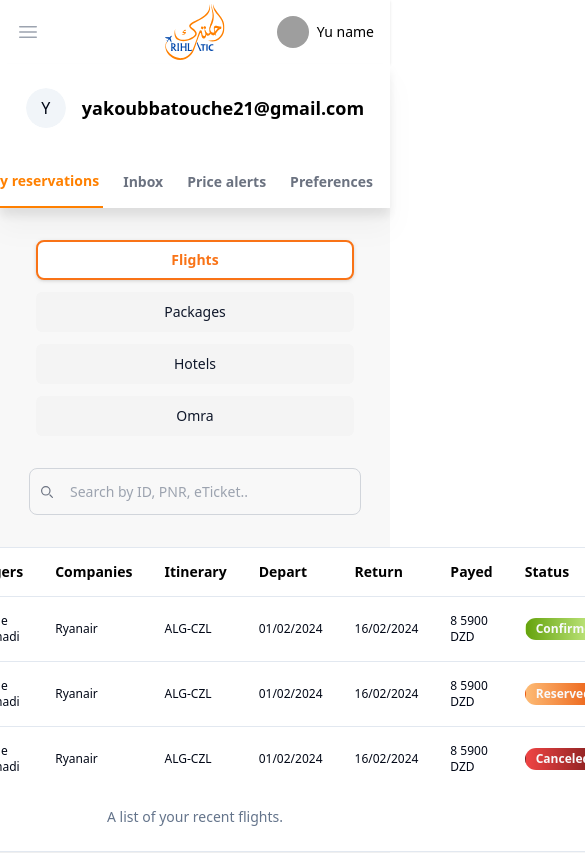
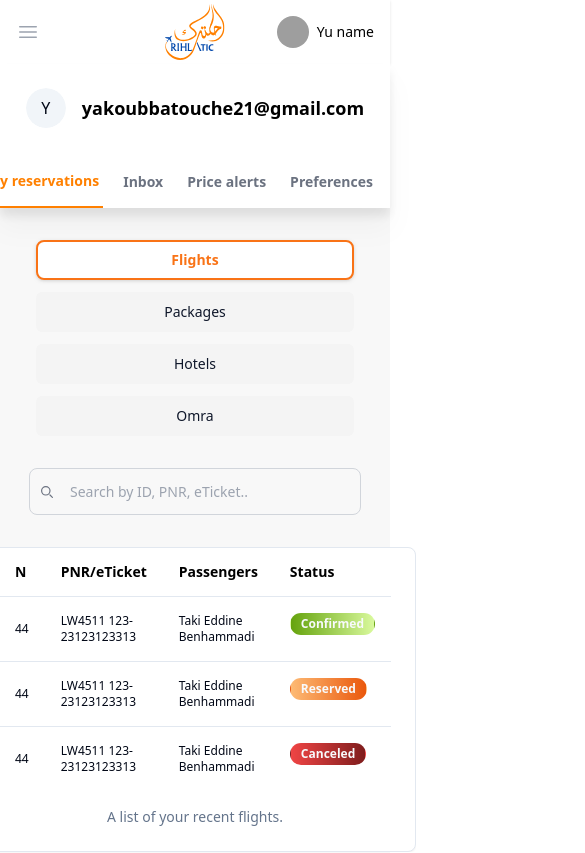
Before and after one commit to karimyekhlef1/-rihlatic, a Next.js app: page /en in a window 390 px wide. Shown: the top 853 px of the page, 585 px wide, since content can reach past the window. Built offline with nearby package versions, Linux system fonts and the light colour scheme; grey boxes are pictures that could not be loaded.

Commit message:
Fixed mobile resposivness

```diff
--- a/components/Main/flights-table.tsx
+++ b/components/Main/flights-table.tsx
@@ -13,13 +13,10 @@ import { Badge } from '@/components/ui/badge';
 
 export default function FlightsTable() {
   return (
-    // Table is full with static data
-    // It can be changed to dynamic data using map function
-    //  It's easy to be changed, will work on it later
-    <div>
+    <div className="overflow-x-auto">
       <Card>
         <CardContent>
-          <Table>
+          <Table className="min-w-full">
             <TableCaption>A list of your recent flights.</TableCaption>
             <TableHeader>
               <TableRow>
@@ -28,17 +25,23 @@ export default function FlightsTable() {
                   PNR/eTicket
                 </TableHead>
                 <TableHead className="text-black font-bold">
-                  Passangers
+                  Passengers
                 </TableHead>
-                <TableHead className="text-black font-bold">
+                <TableHead className="text-black font-bold hidden md:table-cell">
                   Companies
                 </TableHead>
-                <TableHead className="text-black font-bold">
+                <TableHead className="text-black font-bold hidden md:table-cell">
                   Itinerary
                 </TableHead>
-                <TableHead className="text-black font-bold">Depart</TableHead>
-                <TableHead className="text-black font-bold">Return</TableHead>
-                <TableHead className="text-black font-bold">Payed</TableHead>
+                <TableHead className="text-black font-bold hidden sm:table-cell">
+                  Depart
+                </TableHead>
+                <TableHead className="text-black font-bold hidden sm:table-cell">
+                  Return
+                </TableHead>
+                <TableHead className="text-black font-bold hidden md:table-cell">
+                  Payed
+                </TableHead>
                 <TableHead className="text-black font-bold">Status</TableHead>
               </TableRow>
             </TableHeader>
@@ -51,18 +54,22 @@ export default function FlightsTable() {
                 <TableCell className="font-medium text-wrap text-xs">
                   Taki Eddine Benhammadi
                 </TableCell>
-                <TableCell className="font-medium text-xs">Ryanair</TableCell>
-                <TableCell className="font-medium text-xs">ALG-CZL</TableCell>
-                <TableCell className="font-medium text-xs">
+                <TableCell className="font-medium text-xs hidden md:table-cell">
+                  Ryanair
+                </TableCell>
+                <TableCell className="font-medium text-xs hidden md:table-cell">
+                  ALG-CZL
+                </TableCell>
+                <TableCell className="font-medium text-xs hidden sm:table-cell">
                   01/02/2024
                 </TableCell>
-                <TableCell className="font-medium text-xs">
+                <TableCell className="font-medium text-xs hidden sm:table-cell">
                   16/02/2024
                 </TableCell>
-                <TableCell className="font-medium text-xs">
+                <TableCell className="font-medium text-xs hidden md:table-cell">
                   8 5900 DZD
                 </TableCell>
-                <TableCell className="font-medium text-xs">
+                <TableCell className="flex items-center  font-medium text-xs">
                   <Badge variant="confirmed">Confirmed</Badge>
                 </TableCell>
               </TableRow>
@@ -74,18 +81,22 @@ export default function FlightsTable() {
                 <TableCell className="font-medium text-wrap text-xs">
                   Taki Eddine Benhammadi
                 </TableCell>
-                <TableCell className="font-medium text-xs">Ryanair</TableCell>
-                <TableCell className="font-medium text-xs">ALG-CZL</TableCell>
-                <TableCell className="font-medium text-xs">
+                <TableCell className="font-medium text-xs hidden md:table-cell">
+                  Ryanair
+                </TableCell>
+                <TableCell className="font-medium text-xs hidden md:table-cell">
+                  ALG-CZL
+                </TableCell>
+                <TableCell className="font-medium text-xs hidden sm:table-cell">
                   01/02/2024
                 </TableCell>
-                <TableCell className="font-medium text-xs">
+                <TableCell className="font-medium text-xs hidden sm:table-cell">
                   16/02/2024
                 </TableCell>
-                <TableCell className="font-medium text-xs">
+                <TableCell className="font-medium text-xs hidden md:table-cell">
                   8 5900 DZD
                 </TableCell>
-                <TableCell className="font-medium text-xs">
+                <TableCell className="flex items-center font-medium text-xs">
                   <Badge variant="reserved">Reserved</Badge>
                 </TableCell>
               </TableRow>
@@ -97,18 +108,22 @@ export default function FlightsTable() {
                 <TableCell className="font-medium text-wrap text-xs">
                   Taki Eddine Benhammadi
                 </TableCell>
-                <TableCell className="font-medium text-xs">Ryanair</TableCell>
-                <TableCell className="font-medium text-xs">ALG-CZL</TableCell>
-                <TableCell className="font-medium text-xs">
+                <TableCell className="font-medium text-xs hidden md:table-cell">
+                  Ryanair
+                </TableCell>
+                <TableCell className="font-medium text-xs hidden md:table-cell">
+                  ALG-CZL
+                </TableCell>
+                <TableCell className="font-medium text-xs hidden sm:table-cell">
                   01/02/2024
                 </TableCell>
-                <TableCell className="font-medium text-xs">
+                <TableCell className="font-medium text-xs hidden sm:table-cell">
                   16/02/2024
                 </TableCell>
-                <TableCell className="font-medium text-xs">
+                <TableCell className="font-medium text-xs hidden md:table-cell">
                   8 5900 DZD
                 </TableCell>
-                <TableCell className="font-medium text-xs">
+                <TableCell className="flex items-center font-medium text-xs">
                   <Badge variant="canceled">Canceled</Badge>
                 </TableCell>
               </TableRow>
```
